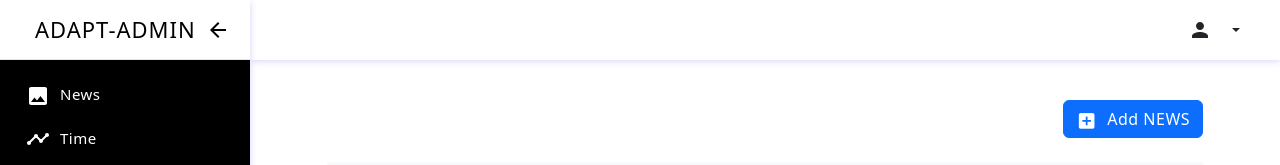
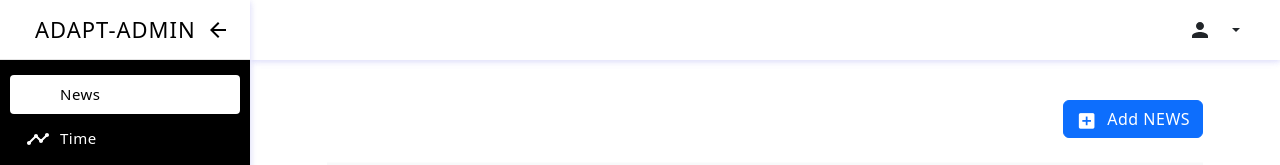
Before and after one commit to zunairaijaz/Adapt-Admin-Panel, a React (Create React App) app: page /news in a window 1280 px wide. Shown: the top 165 px of the page. Built offline with nearby package versions, Linux system fonts and the light colour scheme; no server answers.

Commit message:
new  changes1

```diff
--- a/src/component/SideBar.js
+++ b/src/component/SideBar.js
@@ -1,5 +1,5 @@
 import React, { useState } from 'react';
-import { Link } from 'react-router-dom';
+import { NavLink } from 'react-router-dom';
 import '../style/app.css';
 import '../style/pace.min.css';
 import '../style/bootstrap.min.css';
@@ -20,7 +20,7 @@ function SideBar() {
 
   const linkStyle = {
     textDecoration: 'none',
-    color: 'white', // Set text color to white
+    color: 'white',
   };
 
   const sidebarStyle = {
@@ -30,9 +30,14 @@ function SideBar() {
   };
 
   const logoTextStyle = {
-    color: 'black', // Set text color of logo text to black
-    padding: '10px', // Add padding to logo text
-    textAlign: 'center', // Center align text
+    color: 'black',
+    padding: '10px',
+    textAlign: 'center',
+  };
+
+  const activeLinkStyle = {
+    backgroundColor: 'white',
+    color: 'black',
   };
 
   return (
@@ -56,34 +61,34 @@ function SideBar() {
 
           <ul className="metismenu" id="menu">
             <li>
-              <Link to="/news" style={linkStyle}>
+              <NavLink to="/news" style={linkStyle} activeStyle={activeLinkStyle}>
                 <div className="parent-icon">
-                  <InsertPhotoIcon style={{ color: 'white' }} /> {/* Set icon color to white */}
+                  <InsertPhotoIcon style={{ color: 'white' }} />
                 </div>
                 <div className={`menu-title ${!sidebarVisible ? 'hidden' : ''}`}>
                   News
                 </div>
-              </Link>
+              </NavLink>
             </li>
             <li>
-              <Link to="/time" style={linkStyle}>
+              <NavLink to="/time" style={linkStyle} activeStyle={activeLinkStyle}>
                 <div className="parent-icon">
-                  <TimelineRoundedIcon style={{ color: 'white' }} /> {/* Set icon color to white */}
+                  <TimelineRoundedIcon style={{ color: 'white' }} />
                 </div>
                 <div className={`menu-title ${!sidebarVisible ? 'hidden' : ''}`}>
                   Time
                 </div>
-              </Link>
+              </NavLink>
             </li>
             <li>
-              <Link to="/faq" style={linkStyle}>
+              <NavLink to="/faq" style={linkStyle} activeStyle={activeLinkStyle}>
                 <div className="parent-icon">
-                  <LiveHelpRoundedIcon style={{ color: 'white' }} /> {/* Set icon color to white */}
+                  <LiveHelpRoundedIcon style={{ color: 'white' }} />
                 </div>
                 <div className={`menu-title ${!sidebarVisible ? 'hidden' : ''}`}>
                   FAQ
                 </div>
-              </Link>
+              </NavLink>
             </li>
           </ul>
         </div>
```
Also changed, not shown: 1 other file (tests, documents, lock files or other folders).
